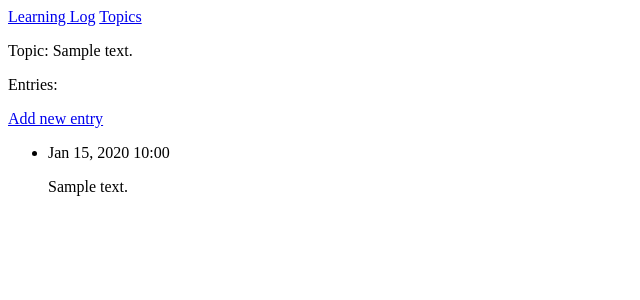
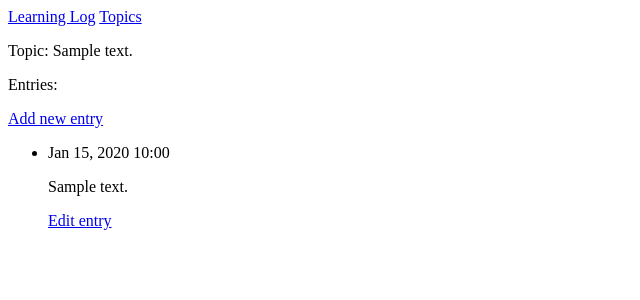
Before and after one commit to alexander-kuzmin-us/Learning-Log, a Django app: page /topics/1/ in a window 1280 px wide. Shown: the top 300 px of the page, without its empty margins (0-640 px from the left). Run offline with Django 3.2, Linux system fonts and the light colour scheme; tables that the repository leaves empty hold one stand-in row (values such as "Sample post").

Commit message:
topic.html modified; link to the edit entry page added

```diff
--- a/learning_log/learning_logs/templates/learning_logs/topic.html
+++ b/learning_log/learning_logs/templates/learning_logs/topic.html
@@ -13,6 +13,9 @@
         <li>
             <p>{{ entry.date_added|date:'M d, Y H:i' }}</p>
             <p>{{ entry.text|linebreaks }}</p>
+            <p>
+                <a href="{% url 'learning_logs:edit_entry' entry.id %}">Edit entry</a>
+            </p>
         </li>
         {% empty %}
             <li>There are no entries for this topic yet.</li>
```
